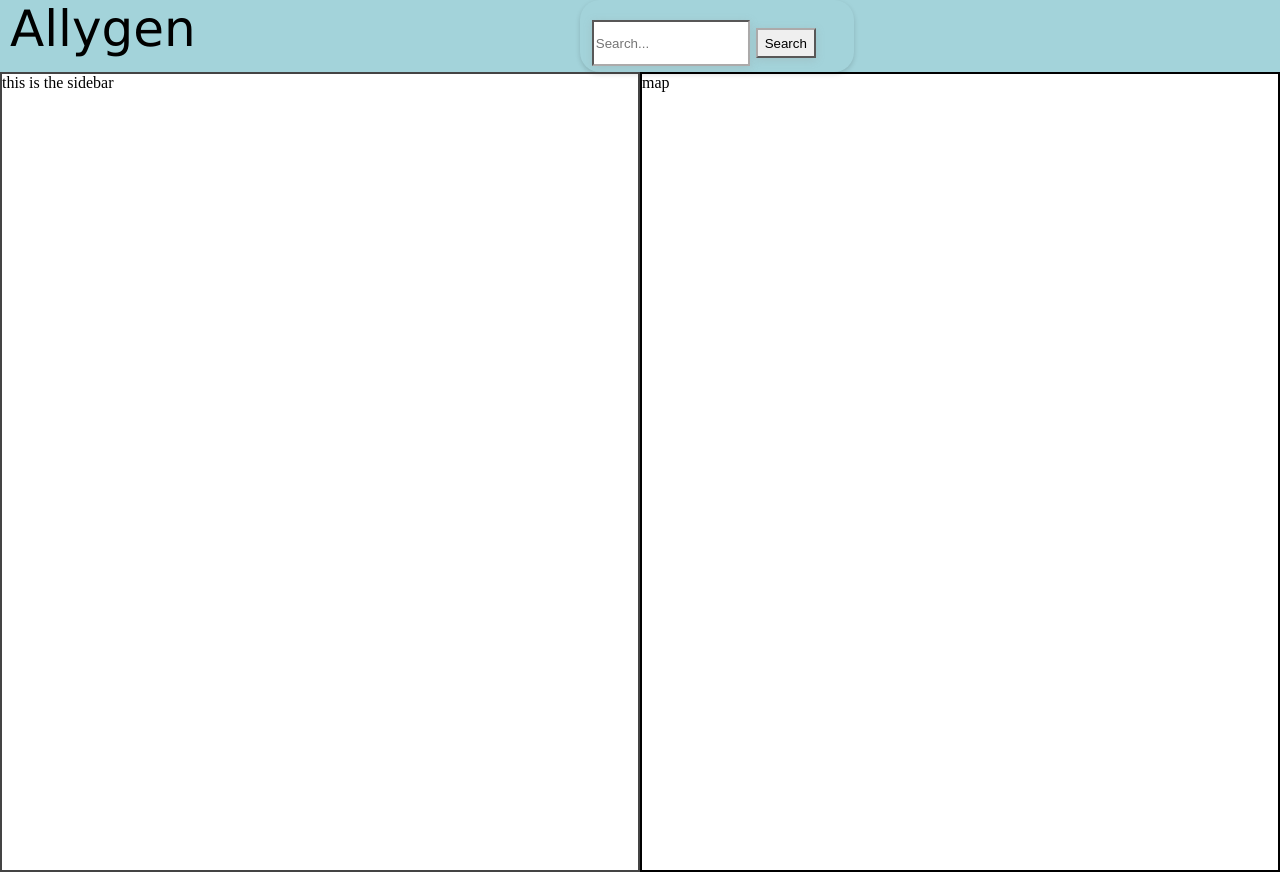
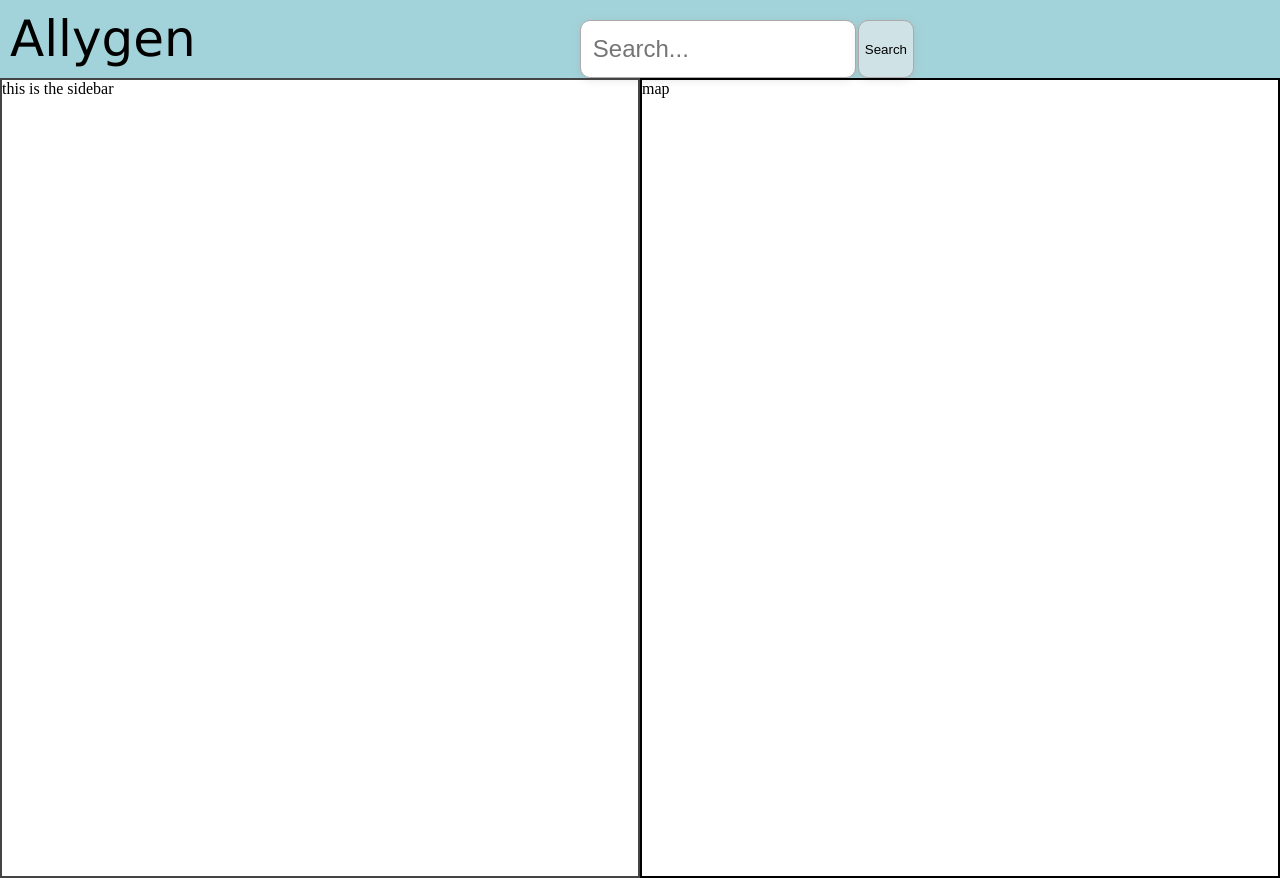
Before and after one commit to alexolotl1/Allygen, a plain HTML site: page index.html in a window 1280 px wide. Drawn offline with Linux system fonts and the light colour scheme.

Commit message:
SEARCH BAR

```diff
--- a/styles.css
+++ b/styles.css
@@ -17,33 +17,42 @@ body {
     font-size: 50px;
     color: #000000;
     padding-left: 10px;
+    padding-top: 10px;
+    padding-bottom: 10px;
 }
 #search-bar {
   margin-left: 30%;
-  width: 250px;                 /* adjust width as needed */
+  width: 250px;           /* container width */
+  display: flex;          /* align input + button in a row */
+  gap: 5px;               /* space between input and button */
+  margin-top: 20px;
+}
+
+#search-bar input {
   height: 40px;
-  padding: 10px 12px 12px;
+  width: 250px;
+  padding: 8px 12px;
   font-size: 24px;
-  border-radius: 20px;        /* more modern rounded corners */
-  box-shadow: 0 2px 5px rgba(0,0,0,0.15); /* subtle shadow */
+  border-radius: 10px;
+  border: 1px solid #acaaaa;
+  box-shadow: 0 2px 8px rgba(151, 147, 147, 0.25);
   outline: none;
-  padding-top: 20px;
 }
-#search-bar button {
-    height: 30px;
-    width: 60px;
-  border-color: #acaaaa;
-  box-shadow: 0 2px 8px rgba(151, 147, 147, 0.25);
-}
-#search-bar input {
-    height: 40px;
-    width: 150px;
-  border-color: #acaaaa;
-  box-shadow: 0 2px 8px rgba(151, 147, 147, 0.25);
-}
-#search-bar:focus {
+
+#search-bar input:focus {
   border-color: #555;
   box-shadow: 0 2px 8px rgba(0,0,0,0.25);
+}
+
+#search-bar button {
+  height: 58px;
+  width: 60px;
+  border: 1px solid #acaaaa;
+  border-radius: 10px;
+  box-shadow: 0 2px 8px rgba(151, 147, 147, 0.25);
+  background-color: #cfe3e6;
+  cursor: pointer;
+  margin-left: -3px;
 }
 #container {
   display: flex;
```
